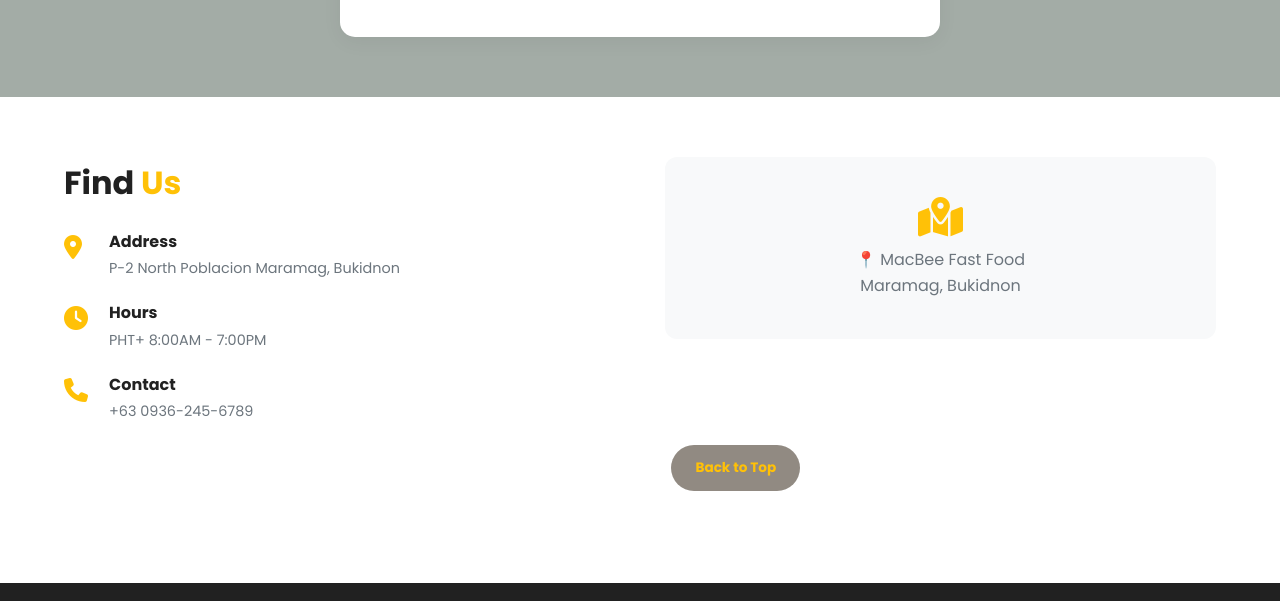
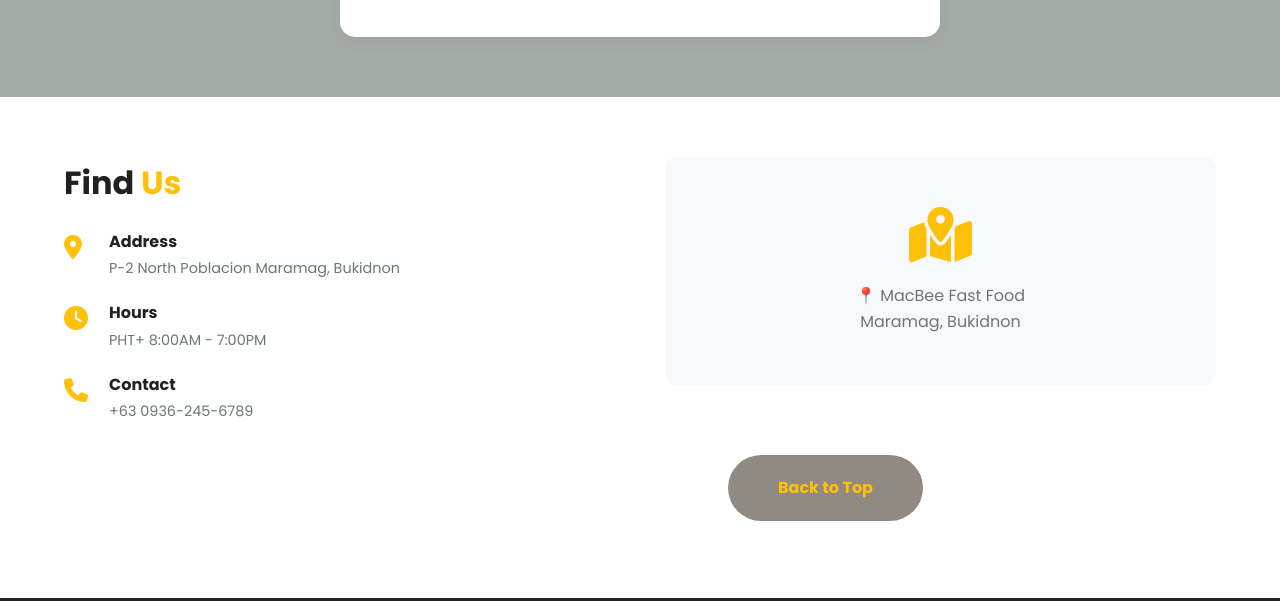
Before and after one commit to jamesvincentjacob083-web/Jacob-MacBee-1, a plain HTML site: page index.html in a window 1280 px wide. Shown: the part 3027-3628 px from the top of the page. Drawn offline with Linux system fonts and the light colour scheme.

Commit message:
back to top button change

```diff
--- a/css/style.css
+++ b/css/style.css
@@ -20,10 +20,6 @@ html {
 }
 
 body {
-  background-image: url("images/background-image.png");
-  background-size: cover;
-  background-repeat: no-repeat;
-  background-position: center;
   font-family: 'Poppins', sans-serif;
   color: var(--dark);
   line-height: 1.6;
@@ -55,18 +51,6 @@ button {
 
 .section-padding {
   padding: 60px 0;
-}
-
-.page-bg {
-  position: fixed;
-  top: 0;
-  left: 0;
-  width: 100%;
-  height: 100%;
-  background-image: url("images/background-image.png");
-  background-size: cover;
-  background-position: center;
-
 }
 
 .btn {
@@ -561,7 +545,7 @@ button[type="submit"] {
 .map-placeholder {
   background: var(--light-gray);
   border-radius: 12px;
-  padding: 40px;
+  padding: 50px;
   text-align: center;
   color: var(--gray);
 }
@@ -602,17 +586,17 @@ button[type="submit"] {
 
 .back-top {
   border-radius: 9999px;
-  padding: 12px 24px;
+  padding: 20px 50px;
   background-color:#918a82;
   font-weight: bold;
-  display: block;
+  display: flex;
+  justify-content: center;
+  align-items: center;
   color: var(--yellow);
-  font-size: .85rem;
-  margin-bottom: 10px;
-  position:relative;
-  bottom: 10px;
-
-  left:500%;
+  font-size: 1rem;
+  margin-bottom: 5px;
+  position: relative;
+  left:700px;
 
 }
 
--- a/index.html
+++ b/index.html
@@ -282,7 +282,7 @@
                                 </div>
 
                                 <div class="map-placeholder">
-                                    <i class="fa-solid fa-map-location-dot" style="font-size: 2.5rem; color: #FFC107; margin-bottom: 10px;"></i>
+                                    <i class="fa-solid fa-map-location-dot" style="font-size: 3.5rem; color: #FFC107; margin-bottom: 20px;"></i>
                                     <p>📍 MacBee Fast Food<br>Maramag, Bukidnon</p>
                                 </div>
                             </div>
@@ -291,7 +291,7 @@
                 </div>
 
                 <div class="btn">
-                    <a  href="#home" class="back-top" style="display: flex;"><strong>Back to Top</strong></a>
+                    <a  href="#home" class="back-top"><strong>Back to Top</strong></a>
                 </div>
             </section>
         </main>
```
